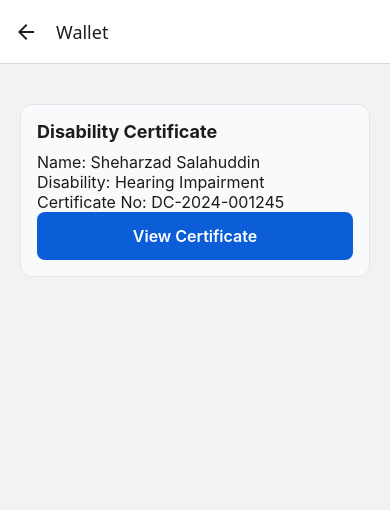
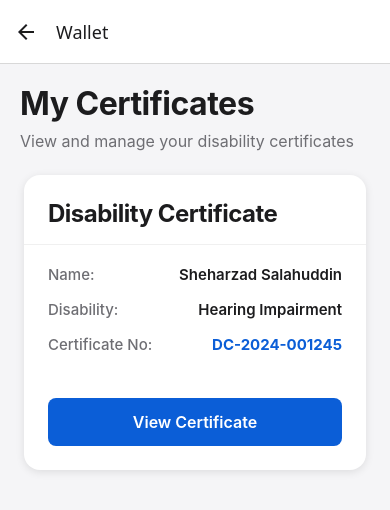
Before and after one commit to sheharzad-developer/AccessID, a React Native app: screen /Wallet in a window 390 px wide. Shown: the top 510 px of the page. Built offline with nearby package versions, Linux system fonts and the light colour scheme; what expo-file-system would draw is missing.

Commit message:
Implemented Sign-Up (Friendly)

```diff
--- a/app.json
+++ b/app.json
@@ -25,6 +25,9 @@
     },
     "web": {
       "favicon": "./assets/favicon.png"
-    }
+    },
+    "plugins": [
+      "expo-web-browser"
+    ]
   }
 }
--- a/package.json
+++ b/package.json
@@ -13,17 +13,21 @@
     "@react-navigation/native": "^7.1.26",
     "@react-navigation/native-stack": "^7.9.0",
     "expo": "~54.0.30",
+    "expo-auth-session": "~7.0.10",
     "expo-barcode-generator": "^4.0.0",
     "expo-document-picker": "~14.0.8",
     "expo-file-system": "~19.0.21",
     "expo-local-authentication": "~17.0.8",
     "expo-status-bar": "~3.0.9",
     "expo-vector-icons": "^10.0.1",
+    "expo-web-browser": "~15.0.10",
     "react": "19.1.0",
     "react-native": "0.81.5",
     "react-native-pdf": "^7.0.3",
+    "react-native-qrcode-svg": "^6.3.21",
     "react-native-safe-area-context": "~5.6.0",
     "react-native-screens": "~4.16.0",
+    "react-native-svg": "15.12.1",
     "react-native-webview": "13.15.0"
   },
   "devDependencies": {
--- a/src/components/CertificateCard.tsx
+++ b/src/components/CertificateCard.tsx
@@ -12,29 +12,101 @@ interface Props {
 export default function CertificateCard({ certificate, onView }: Props) {
   return (
     <View style={styles.card}>
-      <AppText style={styles.title}>Disability Certificate</AppText>
+      <View style={styles.cardHeader}>
+        <AppText style={styles.title}>Disability Certificate</AppText>
+      </View>
 
-      <AppText>Name: {certificate.name}</AppText>
-      <AppText>Disability: {certificate.disabilityType}</AppText>
-      <AppText>Certificate No: {certificate.id}</AppText>
+      <View style={styles.cardBody}>
+        <View style={styles.infoRow}>
+          <AppText style={styles.label}>Name:</AppText>
+          <AppText style={styles.value}>{certificate.name}</AppText>
+        </View>
 
-      <PrimaryButton title="View Certificate" onPress={onView} />
+        <View style={styles.infoRow}>
+          <AppText style={styles.label}>Disability:</AppText>
+          <AppText style={styles.value}>{certificate.disabilityType}</AppText>
+        </View>
+
+        <View style={styles.infoRow}>
+          <AppText style={styles.label}>Certificate No:</AppText>
+          <AppText style={styles.certificateNumber}>{certificate.id}</AppText>
+        </View>
+      </View>
+
+      <View style={styles.cardFooter}>
+        <PrimaryButton
+          title="View Certificate"
+          onPress={onView}
+          accessibilityLabel="View disability certificate"
+        />
+      </View>
     </View>
   );
 }
 
 const styles = StyleSheet.create({
   card: {
-    backgroundColor: '#F9FAFB',
-    padding: 16,
-    borderRadius: 12,
-    borderColor: colors.border,
-    borderWidth: 1,
-    marginTop: 20,
+    backgroundColor: '#FFFFFF',
+    borderRadius: 16,
+    marginVertical: 12,
+    marginHorizontal: 4,
+    shadowColor: '#000',
+    shadowOffset: {
+      width: 0,
+      height: 2,
+    },
+    shadowOpacity: 0.1,
+    shadowRadius: 8,
+    elevation: 4,
+    overflow: 'hidden',
+  },
+  cardHeader: {
+    paddingHorizontal: 24,
+    paddingTop: 24,
+    paddingBottom: 16,
+    borderBottomWidth: 1,
+    borderBottomColor: '#F0F0F0',
   },
   title: {
-    fontSize: 18,
+    fontSize: 24,
     fontWeight: '700',
-    marginBottom: 10,
+    color: '#1C1C1E',
+    letterSpacing: -0.5,
+  },
+  cardBody: {
+    paddingHorizontal: 24,
+    paddingVertical: 20,
+  },
+  infoRow: {
+    flexDirection: 'row',
+    justifyContent: 'space-between',
+    alignItems: 'flex-start',
+    marginBottom: 16,
+  },
+  label: {
+    fontSize: 15,
+    color: '#6E6E73',
+    fontWeight: '500',
+    flex: 0,
+    minWidth: 120,
+  },
+  value: {
+    fontSize: 15,
+    color: '#1C1C1E',
+    fontWeight: '600',
+    flex: 1,
+    textAlign: 'right',
+  },
+  certificateNumber: {
+    fontSize: 15,
+    color: colors.primary,
+    fontWeight: '700',
+    flex: 1,
+    textAlign: 'right',
+  },
+  cardFooter: {
+    paddingHorizontal: 24,
+    paddingBottom: 24,
+    paddingTop: 8,
   },
 });
--- a/src/screens/CertificateWalletScreen.tsx
+++ b/src/screens/CertificateWalletScreen.tsx
@@ -1,14 +1,55 @@
-import { View } from 'react-native';
+import { View, StyleSheet, ScrollView } from 'react-native';
+import { useNavigation } from '@react-navigation/native';
+import { NativeStackNavigationProp } from '@react-navigation/native-stack';
 import CertificateCard from '../components/CertificateCard';
+import AppText from '../components/AppText';
 import { mockCertificate } from '../data/mockCertificate';
+import { RootStackParamList } from '../types/navigation';
 
-export default function CertificateWalletScreen({ navigation }: any) {
+type NavigationProp = NativeStackNavigationProp<RootStackParamList>;
+
+export default function CertificateWalletScreen() {
+  const navigation = useNavigation<NavigationProp>();
+
   return (
-    <View style={{ padding: 20 }}>
+    <ScrollView style={styles.container} contentContainerStyle={styles.content}>
+      <View style={styles.header}>
+        <AppText style={styles.headerTitle}>My Certificates</AppText>
+        <AppText style={styles.headerSubtitle}>
+          View and manage your disability certificates
+        </AppText>
+      </View>
+
       <CertificateCard
         certificate={mockCertificate}
-        onView={() => navigation.navigate('CertificateViewer')}
+        onView={() => navigation.navigate('CertificateViewer', { certificateId: mockCertificate.id })}
       />
-    </View>
+    </ScrollView>
   );
 }
+
+const styles = StyleSheet.create({
+  container: {
+    flex: 1,
+    backgroundColor: '#F5F5F7',
+  },
+  content: {
+    padding: 20,
+    paddingBottom: 40,
+  },
+  header: {
+    marginBottom: 8,
+  },
+  headerTitle: {
+    fontSize: 32,
+    fontWeight: '700',
+    color: '#1C1C1E',
+    marginBottom: 8,
+    letterSpacing: -0.5,
+  },
+  headerSubtitle: {
+    fontSize: 16,
+    color: '#6E6E73',
+    marginBottom: 4,
+  },
+});
--- a/src/screens/DashboardScreen.tsx
+++ b/src/screens/DashboardScreen.tsx
@@ -1,4 +1,4 @@
-import { View } from 'react-native';
+import { View, StyleSheet } from 'react-native';
 import { useNavigation } from '@react-navigation/native';
 import { NativeStackNavigationProp } from '@react-navigation/native-stack';
 import AppText from '../components/AppText';
@@ -11,20 +11,49 @@ export default function DashboardScreen() {
   const navigation = useNavigation<NavigationProp>();
 
   return (
-    <View style={{ padding: 20 }}>
-      <AppText style={{ fontSize: 22, fontWeight: '700' }}>
-        Welcome to AccessID
-      </AppText>
-
-      <AppText style={{ marginVertical: 10 }}>
+    <View style={styles.container}>
+      <View style={styles.header}>
+        <AppText style={styles.title}>Welcome to AccessID</AppText>
+        <AppText style={styles.subtitle}>
           Your digital disability certificate wallet
         </AppText>
+      </View>
 
+      <View style={styles.content}>
         <PrimaryButton
           title="My Certificate"
           onPress={() => navigation.navigate('Wallet')}
           accessibilityLabel="View your disability certificate"
         />
       </View>
+    </View>
   );
 }
+
+const styles = StyleSheet.create({
+  container: {
+    flex: 1,
+    backgroundColor: '#F5F5F7',
+    padding: 24,
+  },
+  header: {
+    marginTop: 40,
+    marginBottom: 40,
+  },
+  title: {
+    fontSize: 34,
+    fontWeight: '700',
+    color: '#1C1C1E',
+    marginBottom: 12,
+    letterSpacing: -0.5,
+  },
+  subtitle: {
+    fontSize: 17,
+    color: '#6E6E73',
+    lineHeight: 24,
+  },
+  content: {
+    flex: 1,
+    justifyContent: 'center',
+  },
+});
--- a/src/screens/QRVerificationScreen.tsx
+++ b/src/screens/QRVerificationScreen.tsx
@@ -1,6 +1,5 @@
 import { View, StyleSheet } from 'react-native';
-// @ts-ignore - expo-barcode-generator doesn't have TypeScript definitions
-import { Barcode } from 'expo-barcode-generator';
+import QRCode from 'react-native-qrcode-svg';
 import AppText from '../components/AppText';
 
 export default function QRVerificationScreen() {
@@ -13,14 +12,14 @@ export default function QRVerificationScreen() {
     <View style={styles.container}>
       <AppText style={styles.title}>Verification QR</AppText>
 
-      <Barcode
-        value={qrData}
-        options={{
-          format: 'QR',
-          width: 2,
-          height: 220,
-        }}
-      />
+      <View style={styles.qrContainer}>
+        <QRCode
+          value={qrData}
+          size={220}
+          color="#000000"
+          backgroundColor="#FFFFFF"
+        />
+      </View>
 
       <AppText style={styles.badge}>Verified (Demo)</AppText>
     </View>
@@ -32,15 +31,31 @@ const styles = StyleSheet.create({
     flex: 1,
     alignItems: 'center',
     justifyContent: 'center',
+    backgroundColor: '#F5F5F7',
   },
   title: {
-    fontSize: 20,
+    fontSize: 24,
     fontWeight: '700',
-    marginBottom: 20,
+    marginBottom: 30,
+    color: '#1C1C1E',
+  },
+  qrContainer: {
+    padding: 20,
+    backgroundColor: '#FFFFFF',
+    borderRadius: 16,
+    shadowColor: '#000',
+    shadowOffset: {
+      width: 0,
+      height: 2,
+    },
+    shadowOpacity: 0.1,
+    shadowRadius: 8,
+    elevation: 4,
   },
   badge: {
-    marginTop: 20,
-    color: 'green',
+    marginTop: 30,
+    color: '#198754',
     fontWeight: '600',
+    fontSize: 16,
   },
 });
```
Also changed, not shown: src/components/SocialLogin.tsx (added, +43 -0 lines), src/screens/RegisterScreen.tsx (added, +38 -0 lines), 1 other file (tests, documents, lock files or other folders). Lines whose indentation alone changed are shown as unchanged.
